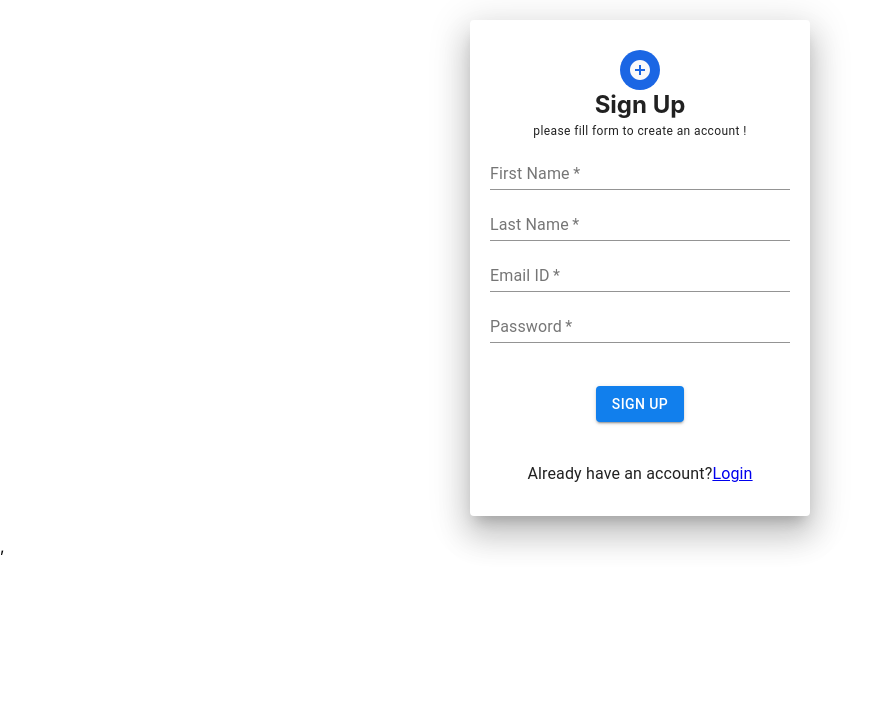
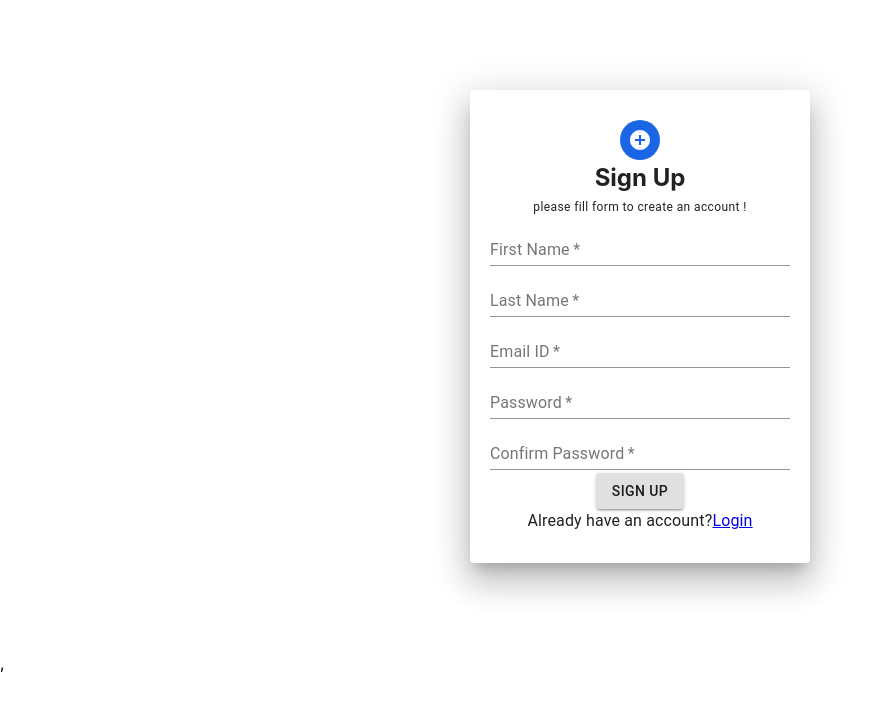
Before and after one commit to sanyuktanirmal17/frontend-react-frontend, a React (Create React App) app: page /register in a window 1280 px wide. Shown: the top 708 px of the page, without its empty margins (0-891 px from the left). Built offline with nearby package versions, Linux system fonts and the light colour scheme.

Commit message:
added scss for  style

```diff
--- a/package.json
+++ b/package.json
@@ -13,6 +13,7 @@
     "react-dom": "^17.0.2",
     "react-router-dom": "^5.2.1",
     "react-scripts": "4.0.3",
+    "sass": "^1.38.2",
     "web-vitals": "^1.1.2",
     "yup": "^0.32.9"
   },
--- a/src/App.js
+++ b/src/App.js
@@ -1,6 +1,6 @@
 import './App.css';
-import Login from './Pages/login';
-import Register from './Pages/register'
+import Login from './Pages/Login/login';
+import Register from './Pages/Register/register'
 import{Route, Switch} from 'react-router-dom'
 function App() {
   return (
--- a/src/Pages/login.jsx
+++ b/src/Pages/Login/login.jsx
@@ -12,15 +12,16 @@ import LockOutlinedIcon from '@material-ui/icons/LockOutlined';
 import {Link} from 'react-router-dom'
 import * as Yup from 'yup'
 import {Formik,  Form, Field, ErrorMessage} from 'formik'
-
+import './login.scss'
 /**
 * @description creating Login form
 */
 
+
 const Login =()=>{
-    const paperStyle={padding :20, height:'70vh', width:300, margin:"20px auto"}
+    // const paperStyle={padding :20, height:'70vh', width:300, margin:"20px auto"}
     const avatarStyle={backgroundColor:'#1b66e4'}
-    const btstyle={margin:'8px 0'}
+    // const btstyle={margin:'8px 0'}
     const initialValues = {
         emailId:'',
         password:''
@@ -42,12 +43,12 @@ const Login =()=>{
     }
           return (
             <Grid>
-              <Paper elevation={10} style={paperStyle}>
+              <Paper elevation={10} className="paperStyle">
                 <Grid align="center">
                   <Avatar style={avatarStyle}>
                     <LockOutlinedIcon />
                   </Avatar>
-                  <h2>sign In</h2>
+                  <h2 className="header">sign In</h2>
                 </Grid>
                 <Formik initialValues = {initialValues} onSubmit={onSubmit} validationSchema = {validationSchema}>
                 {(props)=>(
@@ -56,42 +57,31 @@ const Login =()=>{
                             fullWidth label="Email ID"
                             name = "emailId"
                             required
-                            helperText={<ErrorMessage name = "emailId">{msg => <div style={{ color: 'red' }}>{msg}</div>}</ErrorMessage>}/>
+                            helperText={<ErrorMessage name = "emailId">{msg => <div className="errorMessage">{msg}</div>}</ErrorMessage>}/>
                         <Field as={TextField}
                             fullWidth label="Password"
                             type="password"
                             name = "password"
                             required
-                            helperText={<ErrorMessage name = "password">{msg => <div style={{ color: 'red' }}>{msg}</div>}</ErrorMessage>}/>
-                <Button type="submit" color="primary" variant="contained"  disabled={props.isSubmitting}
-                style={btstyle} fullWidth> {props.isSubmitting?"Loading":"Sign in"}</Button>
-                {/* <Button style = {btstyle}
-                            type="submit" variant="contained"
-                            disabled = {props.isSubmitting}>
-                            {props.isSubmitting?"Loading":"Login"}</Button> */}
-                        <Typography>Create a new account?
+                            helperText={<ErrorMessage name = "password">{msg => <div className="errorMessage">{msg}</div>}</ErrorMessage>}/>
+
+                          <Button type="submit" className="buttonMargin" variant="contained"  disabled={props.isSubmitting}
+                           fullWidth> {props.isSubmitting?"Loading":"Sign in"}</Button>
+                         <Typography >
+                            <Link href="#" >
+                            Forgot  Password ?
+                           </Link>
+                          </Typography>
+                           <Typography>Create a new account?
                             <Link to = '/register'>
                                 Signup
                             </Link>
                         </Typography>
-         </Form>
-         )}
-</Formik>
-
-      {/* <Typography >
-        <Link href="#" >
-              Forgot  Password ?
-        </Link>
-     </Typography>
-             <Typography > Do you have an account
-                  {/* <Link href="#" >
-                  <Link to = '/register'>
-                   Sign Up
-                 </Link>
-          </Typography> */}
+                    </Form>
+                   )}
+             </Formik>
         </Paper>
     </Grid>
-    )
-}
+ )}
 
 export  default Login;
--- /dev/null
+++ b/src/Pages/Login/login.scss
@@ -0,0 +1,22 @@
+.paperStyle{
+    padding: 30px 20px ;
+    width:300px ;
+    margin: 30px auto ;
+    background-color: rgb(15, 145, 123);
+    // height: 300px;
+}
+
+.buttonMargin {
+    margin-top :10px ;
+    color:grey;
+    border : solid 1px black ;
+}
+
+.header {
+    margin-top :5px ;
+    margin:5px ;
+    // background-color: rgb(15, 145, 123);
+}
+.errorMessage {
+    color: red;
+}
--- a/src/Pages/register.jsx
+++ b/src/Pages/Register/register.jsx
@@ -11,24 +11,23 @@ import AddCircleIcon from '@material-ui/icons/AddCircle';
 import {Link} from 'react-router-dom'
 import {Formik, Form, Field, ErrorMessage} from 'formik'
 import * as Yup from 'yup'
-
+import './register.scss'
 
 /**
 * @description creating registartion form
 */
 
-const
-
-Register = () => {
-    const paperStyle = { padding: '30px 20px', width: 300, margin: "20px auto" }
-    const headerStyle = { margin: 0 }
+const Register = () => {
+    // const paperStyle = { padding: '30px 20px', width: 300, margin: "20px auto" }
+    // const headerStyle = { margin: 0 }
     const avatarStyle = { backgroundColor: '#1b66e4' }
-    const buttonStyle = { margin: '40px 100px', backgroundColor: 'rgb(17, 127, 237)', color: 'white' }
+    // const buttonStyle = { margin: '40px 100px', backgroundColor: 'rgb(17, 127, 237)', color: 'white' }
     const initialValues = {
         firstName:'',
         lastName:'',
         emailId:'',
-        password:''
+        password:'',
+        conformPassword:''
     }
     const validationSchema = Yup.object().shape({
         firstName: Yup.string().min(3, "First Name must have alteast three alphabets")
@@ -36,7 +35,8 @@ Register = () => {
         lastName: Yup.string().min(3, "Last Name must have alteast three alphabets")
         .matches(/^[a-zA-Z]{3,}$/, "First Name contain alphabets only").required("Required"),
         emailId: Yup.string().email("Enter a valid email id").required("Required"),
-        password: Yup.string().min(8,"Password must be of atleast 8 characters")
+        password: Yup.string().min(8,"Password must be of atleast 8 characters"),
+        confirmPassword: Yup.string().min(8,"Password must be of atleast 8 characters")
     })
 
     const onSubmit=(values, props)=>{
@@ -51,12 +51,12 @@ Register = () => {
 
     return (
         <Grid>
-            <Paper elevation={20} style={paperStyle}>
+            <Paper elevation={20} className="paperStyle">
                 <Grid align='center'>
                     <Avatar style={avatarStyle}>
                         <AddCircleIcon />
                     </Avatar>
-                    <h2 style={headerStyle}>Sign Up</h2>
+                    <h2  className="header">Sign Up</h2>
                     <Typography variant='caption' >please fill form to create an account !</Typography>
 
                 </Grid>
@@ -68,24 +68,33 @@ Register = () => {
                             fullWidth label="First Name"
                             name = "firstName"
                             required
-                            helperText={<ErrorMessage name = "firstName">{msg => <div style={{ color: 'red' }}>{msg}</div>}</ErrorMessage>}/>
+                            helperText={<ErrorMessage name = "firstName">{msg => <div className="errorMessage">{msg}</div>}</ErrorMessage>}/>
                         <Field as={TextField}
                             fullWidth label="Last Name"
                             name = "lastName"
                             required
-                            helperText={<ErrorMessage name = "lastName">{msg => <div style={{ color: 'red' }}>{msg}</div>}</ErrorMessage>}/>
+                            helperText={<ErrorMessage name = "lastName">{msg => <div className="errorMessage">{msg}</div>}</ErrorMessage>}/>
                         <Field as={TextField}
                             fullWidth label="Email ID"
                             name = "emailId"
                             required
-                            helperText={<ErrorMessage name = "emailId">{msg => <div style={{ color: 'red' }}>{msg}</div>}</ErrorMessage>}/>
+                            helperText={<ErrorMessage name = "emailId">{msg => <div className="errorMessage">{msg}</div>}</ErrorMessage>}/>
                         <Field as={TextField}
                             fullWidth label="Password"
                             type="password"
                             name = "password"
                             required
-                            helperText={<ErrorMessage name = "password">{msg => <div style={{ color: 'red' }}>{msg}</div>}</ErrorMessage>}/>
-                        <Button style = {buttonStyle}
+                            helperText={<ErrorMessage name = "password">{msg => <div className="errorMessage">{msg}</div>}</ErrorMessage>}/>
+
+                            <Field as={TextField}
+                            fullWidth label="Confirm Password"
+                            type="password"
+                            name = "confirmPassword"
+                            required
+                            helperText={<ErrorMessage name = "Confirm Password">{msg => <div className="errorMessage">{msg}</div>}</ErrorMessage>}/>
+
+
+                        <Button className='buttonMargin'
                             type="submit" variant="contained"
                             disabled = {props.isSubmitting}>
                             {props.isSubmitting?"Loading":"Sign Up"}</Button>
@@ -103,30 +112,4 @@ Register = () => {
 
     )
 }
-
-
-
-
-                {/* <form>
-                    <TextField fullWidth label='firstName'></TextField>
-                    <TextField fullWidth label='lastName'></TextField>
-                    <TextField fullWidth label='Email'></TextField>
-                    <TextField fullWidth label='password'></TextField>
-                    <FormControlLabel
-                        control={<Checkbox name="checkedB" color="primary" />
-                        }
-                        label="I accept the terms and condition "
-                    />
-                    <Button type='submit' variant='contained' color='primary'>Sign Up</Button>
-                    <Typography>Already have an account?
-                            <Link to = '/login'>
-                            Login
-                            </Link>
-                        </Typography>
-                </form>
-            </Paper>
-        </Grid>
-    )
-} */}
-
 export default Register;
--- /dev/null
+++ b/src/Pages/Register/register.scss
@@ -0,0 +1,20 @@
+.paperStyle {
+    padding:30px 20px ;
+    width:300px ;
+    margin:90px auto ;
+}
+.header {
+    margin:3px ;
+}
+.avatarStyle {
+    background-color:gray ;
+}
+.buttonMargin {
+    margin-top :10px ;
+    color:rgb(12, 12, 68) ;
+    border:2px solid ;
+}
+
+.errorMessage {
+    color: red;
+}
```
Also changed, not shown: 1 other file (tests, documents, lock files or other folders).
